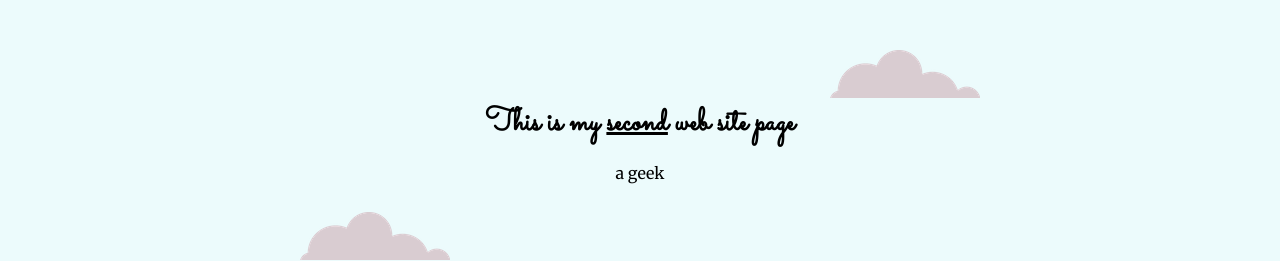
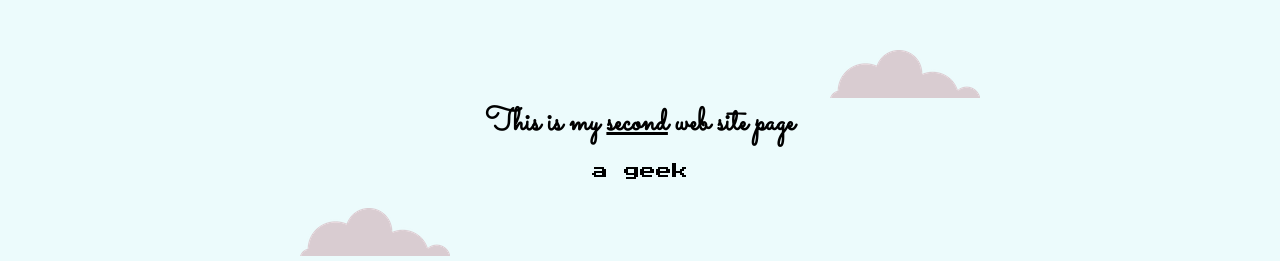
Before and after one commit to Taiyoweb78/Website2, a plain HTML site: page index.html in a window 1280 px wide. Shown: the top 261 px of the page. Drawn offline with Linux system fonts and the light colour scheme.

Commit message:
Update styles.css

```diff
--- a/css/styles.css
+++ b/css/styles.css
@@ -42,7 +42,9 @@ h3 {
   font-family: 'Sacramento', cursive;
 }
 
-p {}
+p {
+  font-family: 'Press Start 2P', 'Special Elite', cursive;
+}
 
 .Middle-container {
   background-color: red;
```
